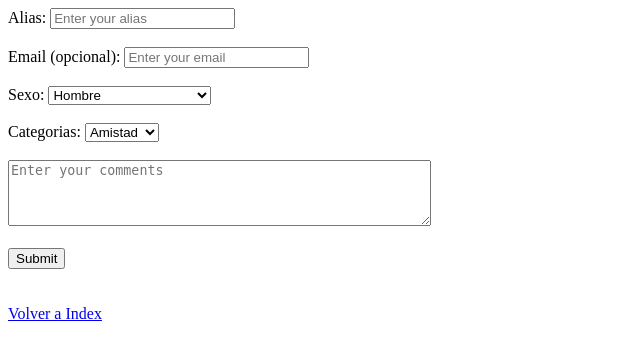
After one commit to Newhousess/php-login-main, a PHP site: page /post.php in a window 1280 px wide. The commit adds this page. Shown: the top 360 px of the page, without its empty margins (0-640 px from the left). Run offline with PHP 8.4, Linux system fonts and the light colour scheme; the visitor is signed in with stand-in values (Sample User, id 1).

Commit message:
Add files via upload

```diff
--- /dev/null
+++ b/php-login-main/post.php
@@ -0,0 +1,51 @@
+<?php
+
+  session_start();
+
+  if (!isset($_SESSION['email'])) {
+    header('Location: login.php');
+    exit;
+  }
+  require 'database.php';
+
+  if (!empty($_POST['alias']) && !empty($_POST['mail']) && !empty($_POST['sexo']) && !empty($_POST['categ']) && !empty($_POST['comments'])) {
+  		$alias = $_POST['alias'];
+  		$mail = $_POST['mail'];
+    	$sexo = $_POST['sexo'];
+    	$categ = $_POST['categ'];
+    	$comments = $_POST['comments'];
+    	$records = $conn->query("INSERT INTO post (alias, mail, sexo, categ, comments) VALUES ('$alias', '$mail', '$sexo', '$categ', '$comments')");
+    }
+?>
+<!DOCTYPE html>
+<html>
+<head>
+	<title>Post</title>
+</head>
+<body>
+	<form action="post.php" method="POST">
+		<label for="alias">Alias:</label>
+		<input name="alias" type="text" placeholder="Enter your alias" required><br>
+	    <br> <label for="mail">Email (opcional):</label>
+	    <input name="mail" type="text" placeholder="Enter your email" required><br>
+	    <br><label for="sexo">Sexo:</label>
+	  		<select name="sexo" id="sex">
+	    		<option value="Hombre">Hombre</option>
+	   			<option value="Mujer">Mujer</option>
+	    		<option value="Helicoptero de combate">Helicoptero de combate</option>
+	  		</select><br>
+	  	<br><label for="categ">Categorias:</label>
+	  		<select name="categ" id="categ">
+	    		<option value="Amistad">Amistad</option>
+	   			<option value="Amor">Amor</option>
+	    		<option value="Dinero">Dinero</option>
+	    		<option value="Estudios">Estudios</option>
+	  		</select><br>
+	    <br><textarea id="comments" name="comments" rows="4" cols="50" placeholder="Enter your comments" required></textarea><br>
+	    <br><input type="submit" value="Submit">
+	</form>
+	<a href="index.php"><br><br>
+         Volver a Index
+      </a>
+</body>
+</html>
```
Also changed, not shown: php-login-main/index.php (+40 -2 lines), php-login-main/login.php (+12 -4 lines), php-login-main/signup.php (added, +43 -0 lines).
